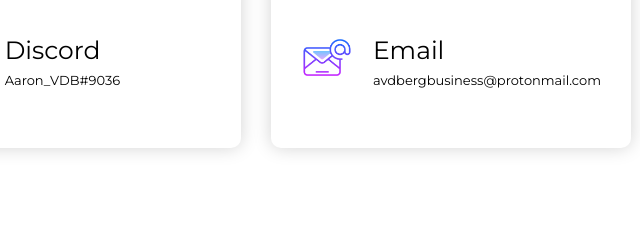
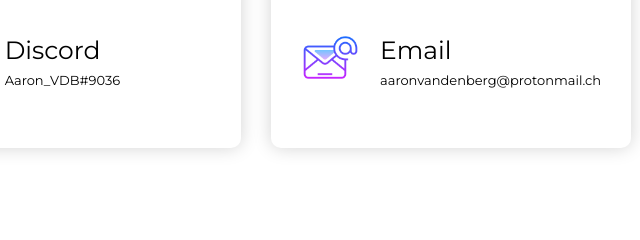
Before and after one commit to antivirusaaron/portfolio, a plain HTML site: page index.html in a window 1280 px wide. Shown: the part 1979-2219 px from the top of the page, 189-829 px from the left. Drawn offline with Linux system fonts and the light colour scheme.

Commit message:
Update index.html

```diff
--- a/index.html
+++ b/index.html
@@ -82,7 +82,7 @@
           <div class="icon"><img src="./app_images/email.png"/></div>
           <div class="contact-info">
             <h1>Email</h1>
-            <h2>avdbergbusiness@protonmail.com</h2>
+            <h2>aaronvandenberg@protonmail.ch</h2>
           </div>
         </div>
         <div class="contact-item">
```
